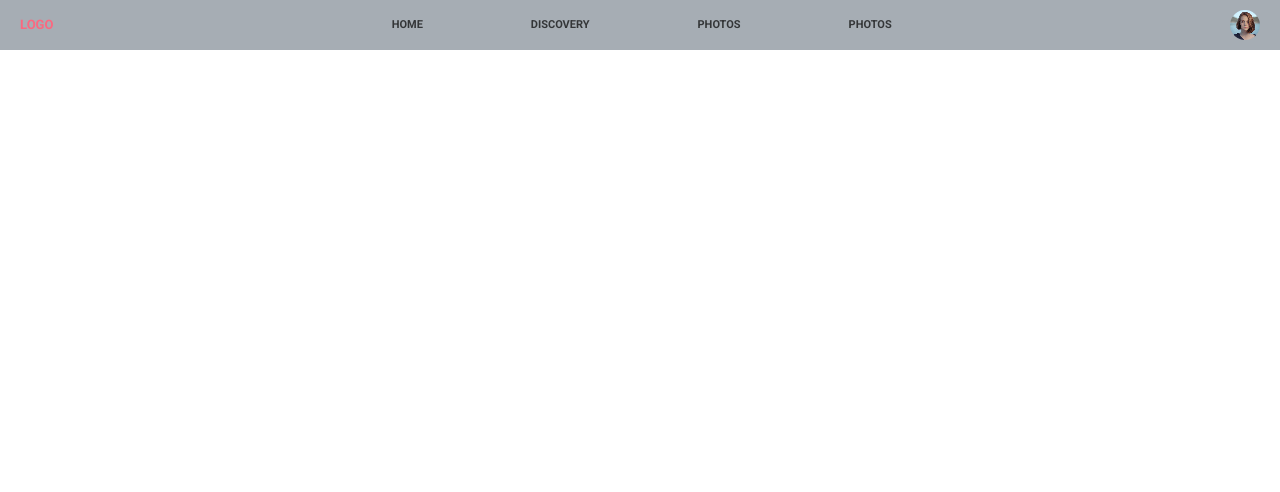
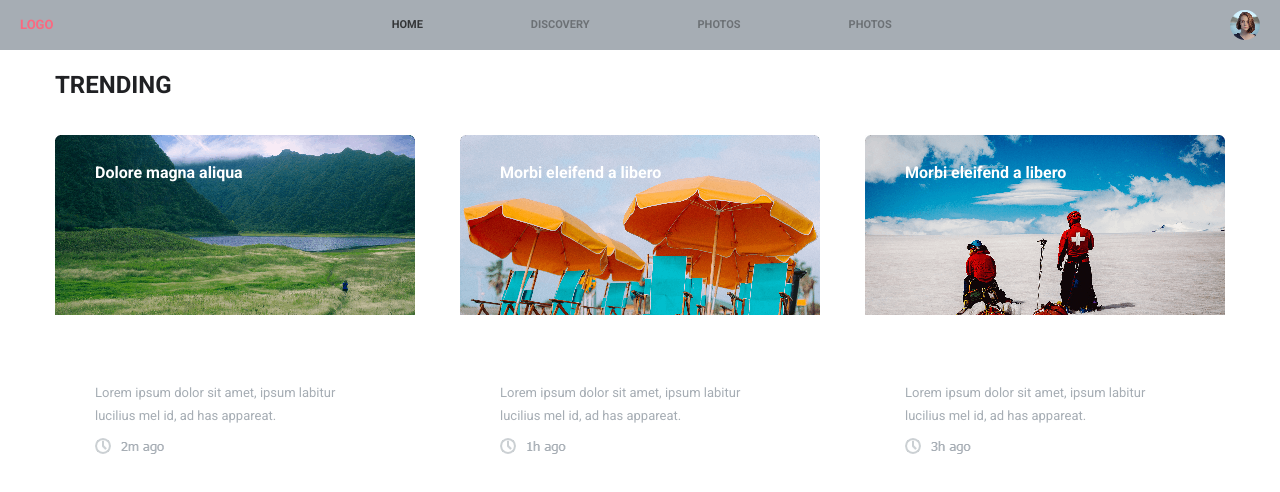
Before and after one commit to zviadperadze/project-11, a plain HTML site: page index.html in a window 1280 px wide. Drawn offline with Linux system fonts and the light colour scheme.

Commit message:
end section 1

```diff
--- a/index.html
+++ b/index.html
@@ -16,7 +16,7 @@
             <nav>
                 <ul>
                     <li>
-                        <a href="#">HOME</a>
+                        <a class="active" href="#">HOME</a>
                     </li>
                     <li>
                         <a href="#">DISCOVERY</a>
@@ -31,7 +31,40 @@
             </nav>
             <i class="fa-solid fa-bars fa-xl"></i>
             <img src="images/christopher.png" alt="christopher">
+        </header>
+        <section class="s-1">
+            <div class="container">
+                <h2>TRENDING</h2>
+                <div class="wrapper">
+                    <div class="card-wrapper">
+                        <div class="card">
+                            <img src="images/river.png" alt="river">
+                            <h3>Dolore magna aliqua</h3>
+                        </div>
+                        <p>Lorem ipsum dolor sit amet, ipsum labitur lucilius mel id, ad has appareat.</p>
+                        <img src="images/time1.png" alt="time1">
 
-        </header>
+                    </div>
+                    <div class="card-wrapper">
+                        <div class="card">
+                            <img src="images/umbrella.png" alt="umbrella">
+                            <h3>Morbi eleifend a libero</h3>
+                        </div>
+                        <p>Lorem ipsum dolor sit amet, ipsum labitur lucilius mel id, ad has appareat.</p>
+                        <img src="images/time2.png" alt="time1">
+
+                    </div>
+                    <div class="card-wrapper">
+                        <div class="card">
+                            <img src="images/snow.png" alt="snow">
+                            <h3>Morbi eleifend a libero</h3>
+                        </div>
+                        <p>Lorem ipsum dolor sit amet, ipsum labitur lucilius mel id, ad has appareat.</p>
+                        <img src="images/time3.png" alt="time1">
+
+                    </div>
+                </div>
+            </div>
+        </section>
     </body>
 </html>
--- a/scss/style/_header.scss
+++ b/scss/style/_header.scss
@@ -5,7 +5,8 @@ header{
     top:0;
     background-color: $background-color1;
     padding:  10px 20px;
-    margin-bottom: 25px;
+    z-index: 100;
+    // margin-bottom: 25px;
 
     & > a{
         color: #FA6980;
@@ -19,10 +20,10 @@ header{
     @include myflex;
     nav{ max-width: 500px;
         width: 100%;
-        @media (max-width:$size3){
+        @media (max-width:$size4){
             width: 70%;
         }
-        @media (max-width:$size4){
+        @media (max-width:$size5){
             display: none;
         }
 
@@ -36,7 +37,11 @@ header{
                     font-weight: bold;
                     line-height: 20px;
                     font-style: normal;
-                    text-align: left
+                    text-align: left;
+                    opacity: 0.50;
+                }
+                .active{
+                    opacity: 1;
                 }
             }
         }
@@ -44,7 +49,7 @@ header{
     }
     .fa-bars {
         display: none;
-        @media(max-width:$size4){
+        @media(max-width:$size5){
             display: block;
         }
     }
--- a/scss/style/_sections.scss
+++ b/scss/style/_sections.scss
@@ -0,0 +1,154 @@
+.s-1{
+    margin-top: 75px;
+    .container{
+    @extend %mycontainer;
+    @media (max-width:$size1){
+        width: 90%;}
+    }
+        h2{
+            font-family: $myfont1;
+            font-size: 24px;
+            font-weight: bold;
+            line-height: 20px;
+            font-style: normal;
+            text-align: left;
+            color: $textcolor2;
+            margin-bottom: 40px;
+            @media(max-width: $size5){
+                display: flex;
+                justify-content: center;
+            }
+        }
+        .wrapper{
+            width: 100%;
+            gap:30px;
+            @include myflex;
+            @media(max-width:$size4){
+                // flex-direction: column;
+                flex-wrap: wrap;
+            }
+            @media(max-width:$size5){
+                justify-content: center;
+            }
+
+
+            .card-wrapper{
+                max-width: 360px;
+                width: 100%;
+                height: 350px;
+                position: relative;
+                @media(max-width:$size1){
+                    width: 30%;
+                }
+                @media(max-width:$size4){
+                    width: 40%;
+                    height: 250px;
+
+                }
+                @media(max-width:$size5){
+                    width: 80%;
+                    height: 270px;
+                        }
+
+                .card{
+                    width: 100%;
+                    // height: 180px;
+                    position: relative;
+
+
+
+                    img{
+                        width: 100%;
+                        @media(max-width: $size1){
+
+                        }
+                        @media(max-width:$size4){
+                            object-fit: fill;
+                        }
+
+                    }
+
+                    h3{
+                        position: absolute;
+                        top:28px;
+                        left: 40px;
+                        font-family: $myfont1;
+                        font-size: 16px;
+                        font-weight: bold;
+                        line-height: 20px;
+                        font-style: normal;
+                        text-align: left;
+                        color: $textcolor3;
+                        @media(max-width: $size3){
+                            left: 20px;
+                        }
+                    }
+                }
+                p{
+                    font-family: $myfont1;
+                    font-size: 13px;
+                    font-weight: normal;
+                    line-height: 23px;
+                    font-style: normal;
+                    text-align: left;
+                    color: $textcolor4;
+                    max-width: 280px;
+                    width: 100%;
+                    position: absolute;
+                    top:246px;
+                    left: 40px;
+                    @media(max-width:$size1){
+                        top:180px;
+                        left: 30px;
+                        width: 70%;
+                    }
+                    @media(max-width:$size2){
+                        left:20px;
+                    }
+                    @media(max-width:$size3){
+                        top:130px;
+                    }
+                    @media(max-width:$size4){
+                        top:140px;
+                    }
+                    @media(max-width:$size5){
+                        top:200px;
+                        max-width: 300px;
+                        width: 90%;
+                    }
+                    @media(max-width:$size6){
+                        top:180px;
+
+                    }
+
+                }
+                &>img{
+
+                    position: absolute;
+                    top: 300px;
+                    left: 40px;
+                    @media(max-width:$size1){
+                        top: 240px;
+                        left: 30px;
+                    }
+                    @media(max-width:$size2){
+                        top: 260px;
+                        left: 20px;
+                    }
+                    @media(max-width:$size3){
+                        top: 230px;
+                    }
+                    @media(max-width:$size5){
+                        top:250px;
+                    }
+                     @media(max-width:$size6){
+                        top:230px;
+
+                    }
+
+
+                }
+
+            }
+        }
+    }
--- a/scss/variables/_color.scss
+++ b/scss/variables/_color.scss
@@ -1,2 +1,5 @@
 $background-color1: #A6ADB4;
 $textcolor1:#343638;
+$textcolor2: #202124;
+$textcolor3: #FFFFFF;
+$textcolor4: #A6ADB4;
--- a/scss/variables/_size.scss
+++ b/scss/variables/_size.scss
@@ -1,4 +1,6 @@
 $size1: 1200px;
-$size2: 800px;
-$size3:700px;
-$size4:400px;
+$size2: 1150px;
+$size3: 900px;
+$size4:700px;
+$size5:600px;
+$size6:450px;
```
Also changed, not shown: css/global.css, images/river.png (added), images/snow.png (added), images/time1.png (added), images/time2.png (added), images/time3.png (added), images/umbrella.png (added), 1 other file.
